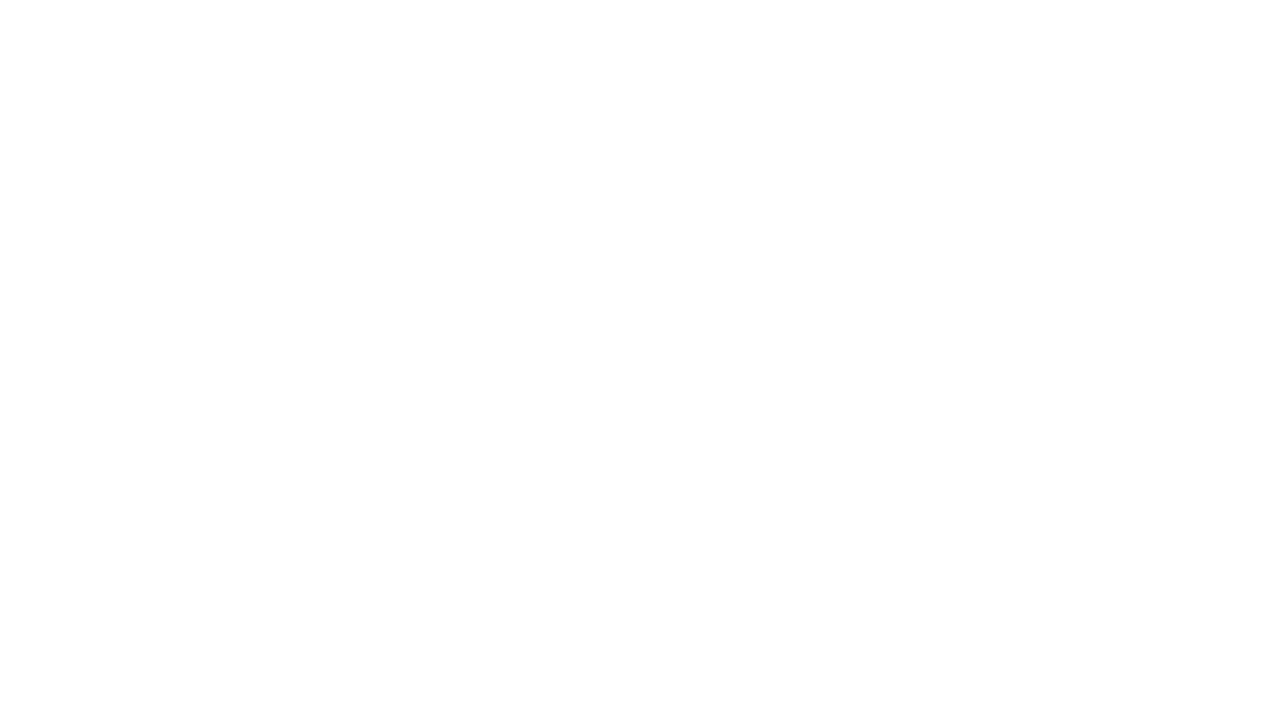
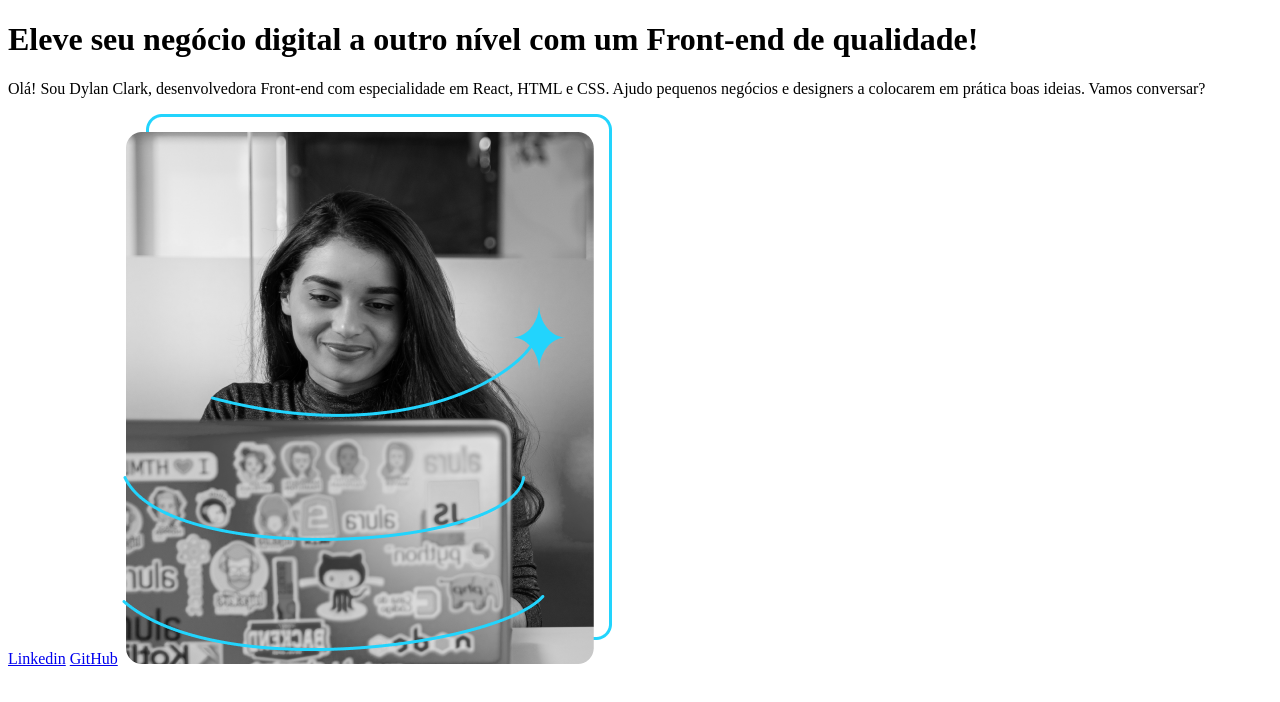
Before and after one commit to DylanClarkLS/potfolio, a plain HTML site: page index.html in a window 1280 px wide. Drawn offline with Linux system fonts and the light colour scheme.

Commit message:
desenvolvendo o HTML

```diff
--- a/index.html
+++ b/index.html
@@ -6,6 +6,14 @@
     <title>Protfólio</title>
 </head>
 <body>
-
+    <header></header>
+    <main>
+        <h1>Eleve seu negócio digital a outro nível <strong>com um Front-end de qualidade!</strong></h1>
+        <p>Olá! Sou Dylan Clark, desenvolvedora Front-end com especialidade em React, HTML e CSS. Ajudo pequenos negócios e designers a colocarem em prática boas ideias. Vamos conversar?</p>
+        <a href="https://www.linkedin.com/in/dylan-clark-lopes-48b377184/">Linkedin</a>
+        <a href="https://github.com/DylanClarkLS">GitHub</a>
+        <img src="Imagem.png" alt="Foto do Dylan Clark programando">
+    </main>
+    <footer></footer>
 </body>
 </html>
```
